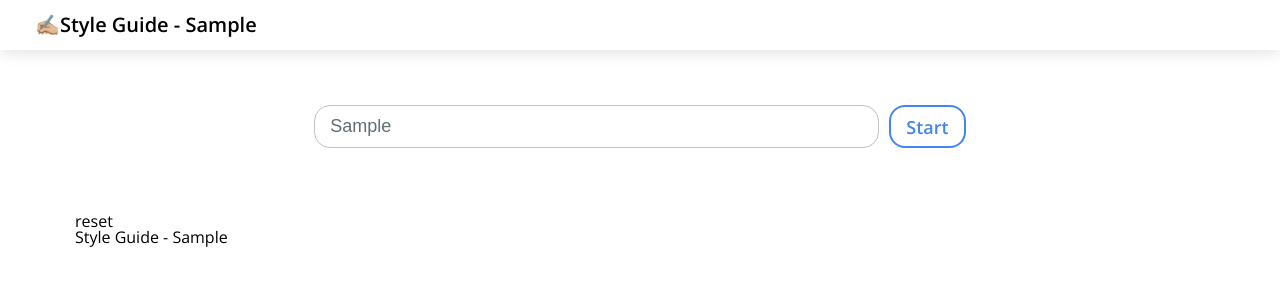
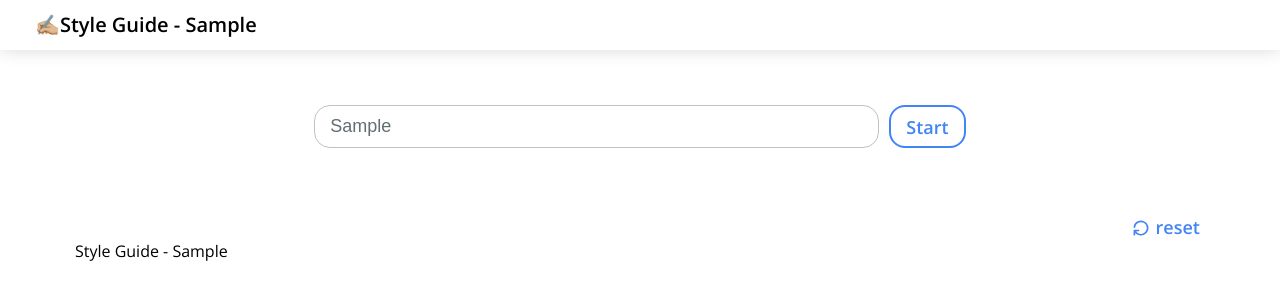
Before and after one commit to minapark127/your_style_guide, a React (Create React App) app: page / in a window 1280 px wide. Both pictures are taken after typing "Sample" into the empty fields and a click on the button "Start". Shown: the top 300 px of the page. Built offline with nearby package versions, Linux system fonts and the light colour scheme.

Commit message:
style reset button

```diff
--- /dev/null
+++ b/src/Assets/Icons.js
@@ -0,0 +1,17 @@
+export const ResetIcon = (
+  <svg
+    xmlns="http://www.w3.org/2000/svg"
+    className="icon icon-tabler icon-tabler-rotate-clockwise"
+    width="20"
+    height="20"
+    viewBox="0 0 24 24"
+    strokeWidth="1.5"
+    stroke="#3d3d3d"
+    fill="none"
+    strokeLinecap="round"
+    strokeLinejoin="round"
+  >
+    <path stroke="none" d="M0 0h24v24H0z" fill="none" />
+    <path d="M4.05 11a8 8 0 1 1 .5 4m-.5 5v-5h5" />
+  </svg>
+);
--- a/src/Components/GlobalStyles.js
+++ b/src/Components/GlobalStyles.js
@@ -31,6 +31,11 @@ const globalStyles = createGlobalStyle`
 
     button{
         all: unset;
+        font-size: 18px;
+        font-weight: 600;
+        border: 2px solid var(--color-blue);
+        color: var(--color-blue);
+        cursor: pointer;
     }
 
     input:focus{
--- a/src/Components/StartForm.js
+++ b/src/Components/StartForm.js
@@ -1,6 +1,7 @@
 import React, { useState } from "react";
 import styled from "styled-components";
 import StyleGuide from "./StyleGuide";
+import { ResetIcon } from "../Assets/Icons";
 
 const Section = styled.section`
   display: flex;
@@ -34,10 +35,6 @@ const Form = styled.form`
     }
   }
   button {
-    font-weight: 600;
-    border: 2px solid var(--color-blue);
-    color: var(--color-blue);
-    cursor: pointer;
     &:hover {
       background-color: var(--color-blue);
       color: white;
@@ -48,6 +45,30 @@ const Form = styled.form`
 const Error = styled.span`
   color: var(--color-red);
   font-weight: 600;
+`;
+
+const ResetBtn = styled.div`
+  width: 100%;
+  display: flex;
+  justify-content: flex-end;
+  button {
+    display: flex;
+    align-content: center;
+    padding: 5px;
+    border: none;
+    svg {
+      stroke: var(--color-blue);
+      stroke-width: 2;
+      margin-right: 5px;
+    }
+    &:hover {
+      opacity: 0.8;
+      color: var(--color-grey);
+      svg {
+        stroke: var(--color-grey);
+      }
+    }
+  }
 `;
 
 const onFocus = (event) => {
@@ -119,7 +140,9 @@ const StartForm = () => {
 
       {submit.submitted ? (
         <>
-          <button onClick={submit.onReset}>reset</button>
+          <ResetBtn>
+            <button onClick={submit.onReset}>{ResetIcon}reset</button>
+          </ResetBtn>
           <StyleGuide title={submit.businessName} />
         </>
       ) : null}
```
Also changed, not shown: 2 other files (tests, documents, lock files or other folders).
